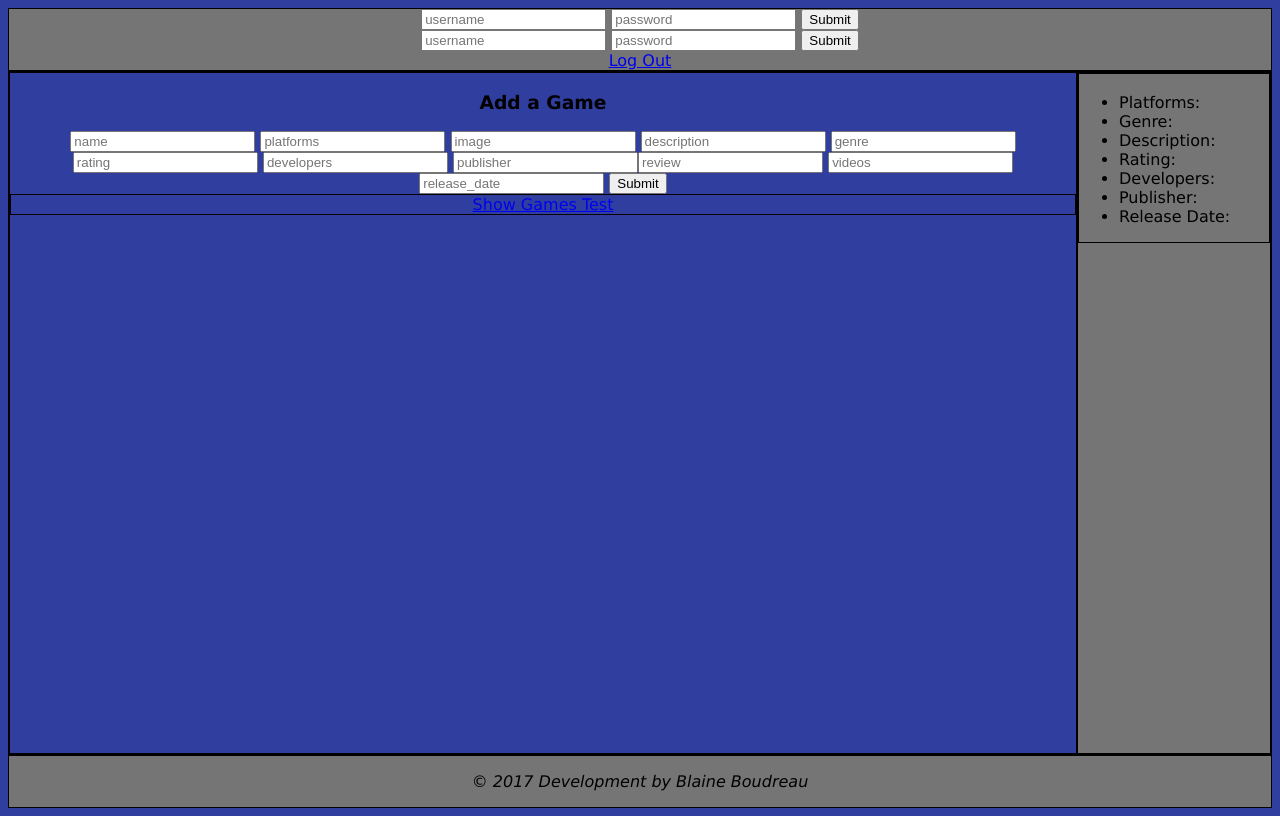
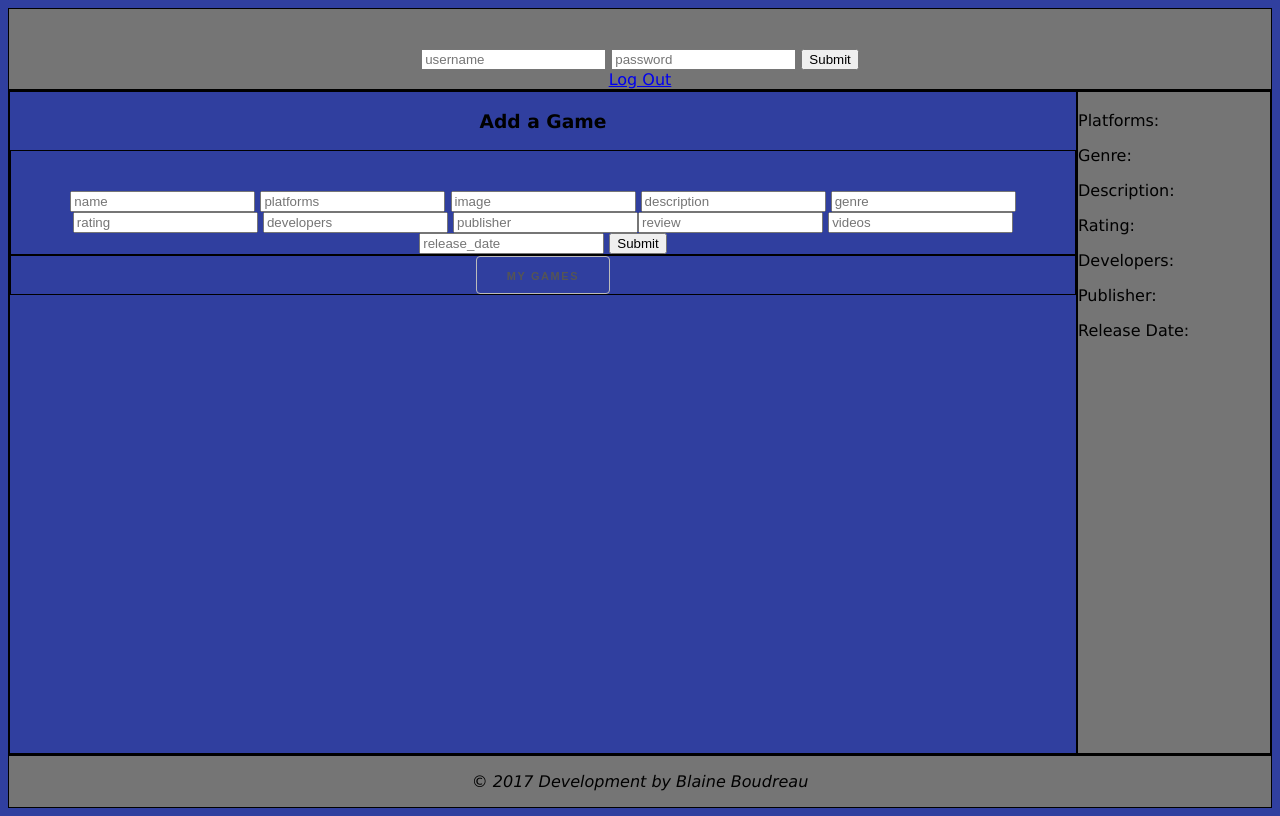
Before and after one commit to blaineboudreau/video-game-review-app-frontend, a website: page video_game_reviews_app_frontend/public/index.html in a window 1280 px wide. Drawn offline with nearby package versions, Linux system fonts and the light colour scheme.

Commit message:
edit works/ unfinished- needs debugging and proper display

```diff
--- a/video_game_reviews_app_frontend/public/app.js
+++ b/video_game_reviews_app_frontend/public/app.js
@@ -7,15 +7,16 @@ app.controller('mainController', ['$http', function($http) {
   this.users = {};
   this.user = {};
   this.games = [];
-  this.game = {};
+  this.game = [];
   this.formdata = {};
+  this.editformdata = {};
 
 //-------------------------toggle functionality btw local/heroku---------------
 
   // var localEnv = true; //change to true if using localhost, change to false if on heroku
   // if (localEnv) { var url = 'http://localhost:3000'} else { var url = 'https://call-of-review-frontend.herokuapp.com/' }
 
-//------------------------signup functionality--------------------------------------
+//------------------------signup functionality-------------------------------------------------------------------------------
 
   this.signup = function(userPass) {
     $http({
@@ -30,7 +31,7 @@ app.controller('mainController', ['$http', function($http) {
     })
   }// end signup function
 
-//----------------------login functionality------------------------------------
+//----------------------login functionality------------------------------------------------------------------------------------
 
   this.login = function(userPass) {
     console.log(userPass);
@@ -52,14 +53,14 @@ app.controller('mainController', ['$http', function($http) {
 
   }// end login function
 
-//--------------------logout functionality------------------------------------
+//--------------------logout functionality---------------------------------------------------------------------------------------
 
   this.logout = function() {
     localStorage.clear('token');
     location.reload();
   }// end logout function
 
-//--------------------GET users------------------------------------------------
+//--------------------GET users---------------------------------------------------------------------------------------------------
 
 this.getUsers = function() {
   console.log('get users function');
@@ -79,7 +80,7 @@ this.getUsers = function() {
   }.bind(this));
 } //end getUsers function
 
-//-------------------------------show games by user index------------------------------
+//-------------------------------show games by user index---------------------------------------------------------------------------------
 
   this.showGames = function(userId) {
     var self = this;
@@ -94,7 +95,7 @@ this.getUsers = function() {
     })
   };// end showGames function
 
-// --------------------------show indivdual game--------------------------------
+// --------------------------show indivdual game-----------------------------------------------------------------------------------
 
   this.showGame = function(gameId) {
     var self = this;
@@ -107,7 +108,7 @@ this.getUsers = function() {
     })
   };// end showGame function
 
-//------------------------create game-----------------------------------------
+//------------------------create game--------------------------------------------------------------------------------------------
 
   this.createGames = function() {
     // var self = this;
@@ -125,7 +126,7 @@ this.getUsers = function() {
     }.bind(this));
   }// end createGames function
 
-//------------------------------delete game----------------------
+//------------------------------delete game-------------------------------------------------------------------------
 
 
   this.deleteGames = function(games) {
@@ -151,7 +152,7 @@ this.getUsers = function() {
   };// end deleteGamesFromDB function
 
 
-//------------------------edit game-----------------------------
+//------------------------edit game--------------------------------------------------------------------------------
 
   this.editGame = function(gameId) {
     var self = this;
@@ -162,11 +163,11 @@ this.getUsers = function() {
     $http({
       url: this.url + '/users/' + self.user.id + '/games/' + gameId,
       method: 'PUT',
-      data: this.editformdata
+      data: self.editformdata
     }).then(function(result) {
       console.log('data from server: ', result);
       self.editformdata = {};
-      self.editGames.result.data;
+      self.editGame.result.data;
     })
   };// end editGames function
 
@@ -174,10 +175,3 @@ this.getUsers = function() {
 
 
 }]);// end controller
-
-
-
-
-// sign up straight through login
-// users login route go to they're own page, users/1
-// when users login hide the login option ng-ifs and vise versa for logout
--- a/video_game_reviews_app_frontend/public/index.html
+++ b/video_game_reviews_app_frontend/public/index.html
@@ -10,25 +10,19 @@
 
   <body ng-controller="mainController as ctrl">
 
-    <header>
-      <form ng-submit="ctrl.signup(userPass)">
-        <input type="text" ng-model="userPass.username" placeholder="username"/>
-        <input type="password" ng-model="userPass.password" placeholder="password"/>
-        <input type="submit"/>
-      </form>
-
+    <nav>
       <form ng-submit="ctrl.login(userPass)">
         <input type="text" ng-model="userPass.username" placeholder="username"/>
         <input type="password" ng-model="userPass.password" placeholder="password"/>
         <input type="submit"/>
       </form>
-
       <a href="#" ng-click="ctrl.logout()">Log Out</a>
-    </header>
+    </nav>
 
     <div class="container">
       <main>
         <h3>Add a Game</h3>
+        <div class="form">
           <form ng-submit="ctrl.createGames()">
             <input type="text" ng-model="ctrl.formdata.name" placeholder="name"/>
             <input type="text" ng-model="ctrl.formdata.platforms" placeholder="platforms"/>
@@ -42,41 +36,71 @@
             <input type="text" ng-model="ctrl.formdata.release_date" placeholder="release_date"/>
             <input type="submit"/>
           </form>
-
+        </div>
 
         <div>
-          <a href="#"  ng-click="ctrl.showGames(user.id)">Show Games Test</a>
+          <button ng-click="ctrl.showGames(user.id)">My Games</button>
           <div ng-repeat="game in ctrl.games">
             <h3>{{ game.name }}</h3>
             <img src= "{{ game.image }}"></img>
-            <button ng-click="ctrl.showGame(game.id)">Show Game Info Test</button>
-            <button ng-click="ctrl.deleteGamesFromDB(game.id)">Delete Game Test</button>
-            <button ng-click="ctrl.editGame(game.id)">Edit Game Test</button>
+            <button ng-click="ctrl.showGame(game.id)">Game Info</button>
+            <button ng-click="ctrl.deleteGamesFromDB(game.id)">Delete Game From Library</button>
+            <!-- <button ng-click="ctrl.editGame(game.id)">Edit Game Info</button> -->
+            <div class="form" ng-if='ctrl.game'>
+              <h3>EDIT GAME INFO</h3>
+              <form ng-submit="ctrl.editGame(game.id)">
+                <input type="text" ng-model="ctrl.editformdata.name" placeholder="name"/>
+                <input type="text" ng-model="ctrl.editformdata.platforms" placeholder="platforms"/>
+                <input type="text" ng-model="ctrl.editformdata.image" placeholder="image"/>
+                <input type="text" ng-model="ctrl.editformdata.description" placeholder="description"/>
+                <input type="text" ng-model="ctrl.editformdata.genre" placeholder="genre"/>
+                <input type="text" ng-model="ctrl.editformdata.rating" placeholder="rating"/>
+                <input type="text" ng-model="ctrl.editformdata.developers" placeholder="developers"/>
+                <input type="text" ng-model="ctrl.editformdata.publisher" placeholder="publisher"/><input type="text" ng-model="ctrl.editformdata.review" placeholder="review"/>
+                <input type="text" ng-model="ctrl.editformdata.videos" placeholder="videos"/>
+                <input type="text" ng-model="ctrl.editformdata.release_date" placeholder="release_date"/>
+                <input type="submit"/>
+              </form>
+            </div>
           </div>
 
-          <div ng-repeat="user in ctrl.users">
-            {{ user.username }}
-          </div>
+
+
       </main>
 
-      <aside>
+        <div class="game-container" ng-if='ctrl.game'>
+          <h3>{{ ctrl.game.name }}</h3>
+          <p ng-if="ctrl.game">Platforms: {{ ctrl.game.platforms }}</p>
+          <p ng-if="ctrl.game">Genre: {{ ctrl.game.genre }}</p>
+          <p ng-if="ctrl.game">Description: {{ ctrl.game.description }}</p>
+          <p ng-if="ctrl.game">Rating: {{ ctrl.game.rating }}</p>
+          <p ng-if="ctrl.game">Developers: {{ ctrl.game.developers }}</p>
+          <p ng-if="ctrl.game">Publisher: {{ ctrl.game.publisher }}</p>
+          <p ng-if="ctrl.game">Release Date: {{ ctrl.game.release_date }}</p>
 
-        <div class="game-container" ng-if='ctrl.game'>
-          <ul>
-            <h3>{{ ctrl.game.name }}</h3>
-            <li>Platforms: {{ ctrl.game.platforms }} </li>
-            <li>Genre: {{ ctrl.game.genre }} </li>
-            <li>Description: {{ ctrl.game.description }} </li>
-            <li>Rating: {{ ctrl.game.rating }} </li>
-            <li>Developers: {{ ctrl.game.developers }} </li>
-            <li>Publisher: {{ ctrl.game.publisher }} </li>
-            <li>Release Date: {{ ctrl.game.release_date }} </li>
-          </ul>
-        </div>
-      </div>
-    </aside>
+          <!-- <div class="form" ng-if='ctrl.game'>
+            <h3>EDIT GAME INFO</h3>
+            <form ng-submit="ctrl.editGame(game.id)">
+              <input type="text" ng-model="ctrl.editformdata.name" placeholder="name"/>
+              <input type="text" ng-model="ctrl.editformdata.platforms" placeholder="platforms"/>
+              <input type="text" ng-model="ctrl.editformdata.image" placeholder="image"/>
+              <input type="text" ng-model="ctrl.editformdata.description" placeholder="description"/>
+              <input type="text" ng-model="ctrl.editformdata.genre" placeholder="genre"/>
+              <input type="text" ng-model="ctrl.editformdata.rating" placeholder="rating"/>
+              <input type="text" ng-model="ctrl.editformdata.developers" placeholder="developers"/>
+              <input type="text" ng-model="ctrl.editformdata.publisher" placeholder="publisher"/><input type="text" ng-model="ctrl.editformdata.review" placeholder="review"/>
+              <input type="text" ng-model="ctrl.editformdata.videos" placeholder="videos"/>
+              <input type="text" ng-model="ctrl.editformdata.release_date" placeholder="release_date"/>
+              <input type="submit"/>
+            </form>
+          </div> -->
+
         </div>
 
+
+      </div>
+
+    </div>
   </body>
 
   <footer>
@@ -90,6 +114,18 @@
 
 <!-- -graveyard ---------------------------------------->
 
+<!-- <header> -->
+  <!-- <form ng-submit="ctrl.signup(userPass)">
+    <input type="text" ng-model="userPass.username" placeholder="username"/>
+    <input type="password" ng-model="userPass.password" placeholder="password"/>
+    <input type="submit"/>
+  </form> -->
+<!-- </header> -->
+
+<!-- <div ng-repeat="user in ctrl.users">
+  {{ user.username }}
+</div> -->
+
 <!-- <li>
   <a href='#' ng-click="ctrl.getUsers()">Get Users Test</a>
 </li> -->
--- a/video_game_reviews_app_frontend/public/style.css
+++ b/video_game_reviews_app_frontend/public/style.css
@@ -16,7 +16,7 @@ body {
   /*background-color: #303F9F;*/
 }
 
-header {
+nav {
   text-align: center;
   background-color: #757575;
 }
@@ -26,11 +26,32 @@ main {
   text-align: center;
 }
 
-/*nav {
-  order: -1
-}*/
+button {
+  display: inline-block;
+  height: 38px;
+  padding: 0 30px;
+  text-align: center;
+  color: #555;
+  font-size: 11px;
+  font-weight: 600;
+  line-height: 38px;
+  letter-spacing: .1rem;
+  text-transform: uppercase;
+  text-decoration: none;
+  white-space: nowrap;
+  background-color: transparent;
+  border-radius: 4px;
+  border: 1px solid #bbb;
+  cursor: pointer;
+  box-sizing: border-box
+}
 
-aside {
+form {
+  text-align: center;
+  margin-top: 40px;
+}
+
+.game-container {
   flex: 0 0 12em;
   background-color: #757575;
 }
@@ -39,10 +60,3 @@ footer {
   text-align: center;
   background-color: #757575;
 }
-
-/*.weather {
-  margin: 5px;
-  padding: 5px 15px 5px 15px;
-  background-color: #E4E1DE;
-  border-radius: 5px;
-}*/
```
Lines whose indentation alone changed are shown as unchanged.
